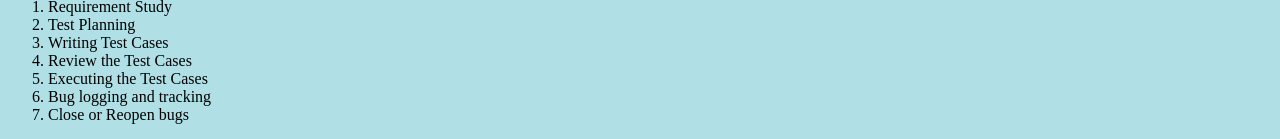
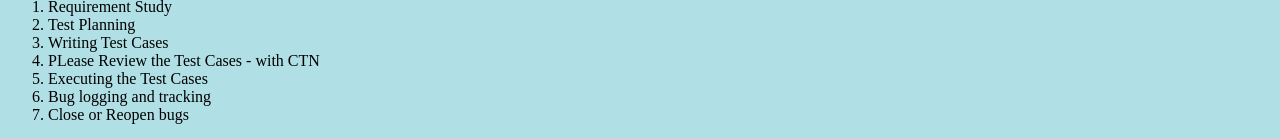
Before and after one commit to Zahidul80/Html, a plain HTML site: page Index.html in a window 1280 px wide. Shown: the part 746-885 px from the top of the page. Drawn offline with Linux system fonts and the light colour scheme; grey boxes are pictures that could not be loaded.

Commit message:
Commiting Second Change

```diff
--- a/Index.html
+++ b/Index.html
@@ -45,7 +45,7 @@
             <li>Requirement Study</li>
             <li>Test Planning</li>
             <li>Writing Test Cases</li>
-            <li>Review the Test Cases</li>
+            <li>PLease Review the Test Cases - with CTN</li>
             <li>Executing the Test Cases</li>
             <li>Bug logging and tracking</li>
             <li>Close or Reopen bugs</li></ol>
```
